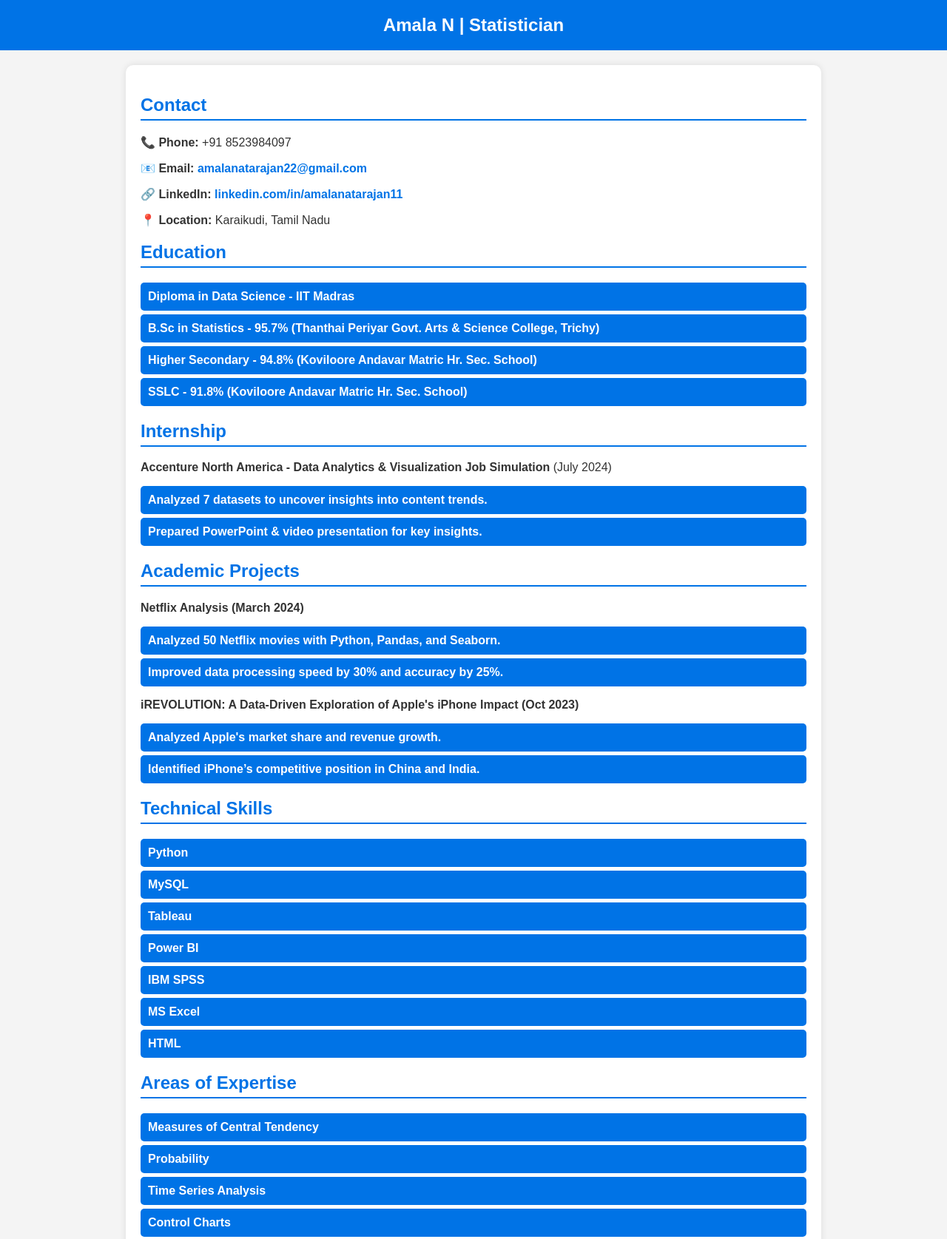
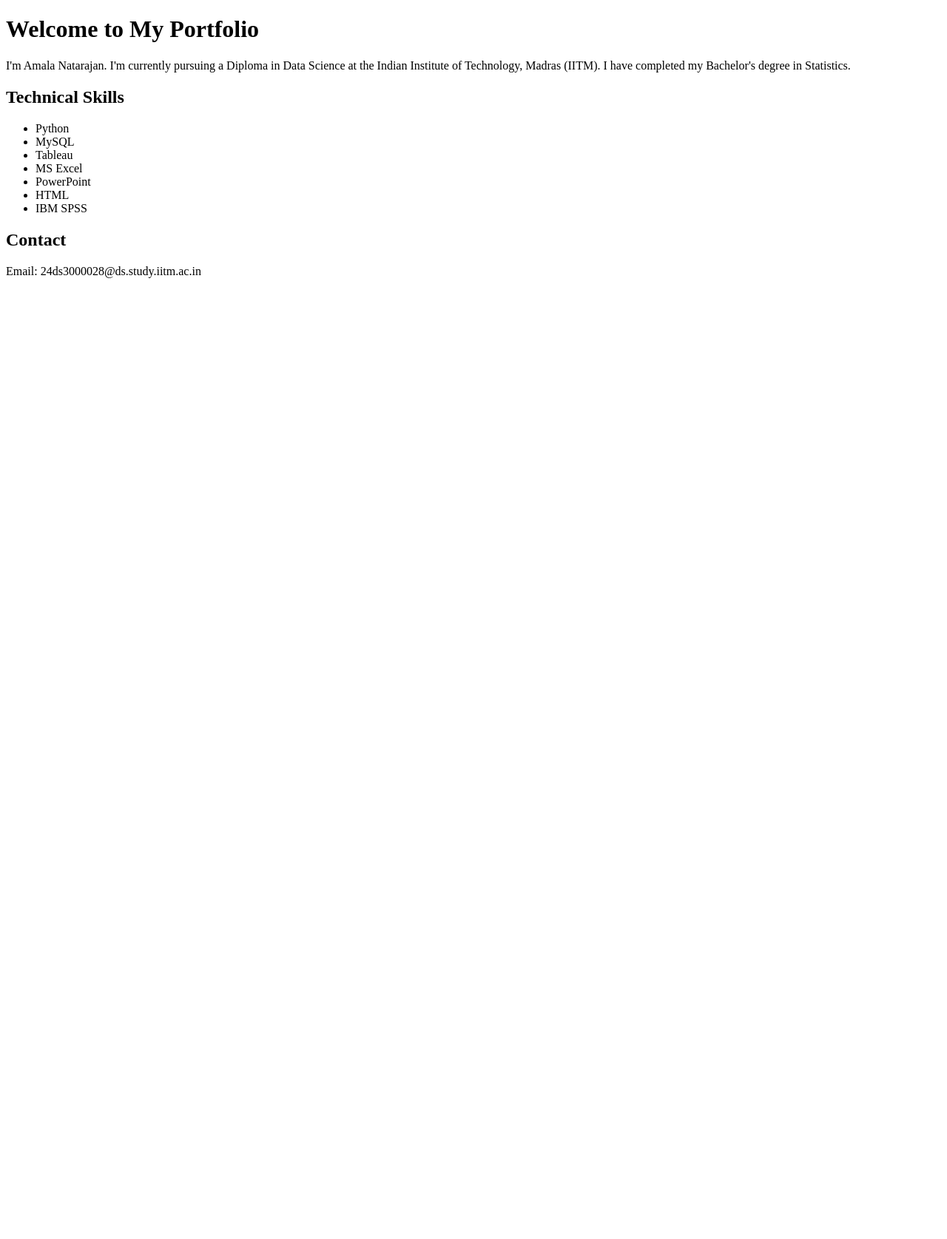
Before and after one commit to Amala-Natarajan/Portfolio, a plain HTML site: page index.html in a window 1280 px wide. Shown: the top 1675 px of the page at 74% size. After the commit the page ends 800 px from the top, so only its background shows below. Drawn offline with Linux system fonts and the light colour scheme.

Commit message:
Update index.html

```diff
--- a/index.html
+++ b/index.html
@@ -3,184 +3,24 @@
 <head>
     <meta charset="UTF-8">
     <meta name="viewport" content="width=device-width, initial-scale=1.0">
-    <title>Amala N | Statistician Portfolio</title>
-    <style>
-        body {
-            font-family: Arial, sans-serif;
-            margin: 0;
-            padding: 0;
-            background-color: #f4f4f4;
-            color: #333;
-        }
-        header {
-            background: #0073e6;
-            color: white;
-            padding: 20px;
-            text-align: center;
-            font-size: 24px;
-            font-weight: bold;
-        }
-        .container {
-            max-width: 900px;
-            margin: 20px auto;
-            background: white;
-            padding: 20px;
-            border-radius: 10px;
-            box-shadow: 0px 0px 10px rgba(0, 0, 0, 0.1);
-        }
-        h2 {
-            color: #0073e6;
-            border-bottom: 2px solid #0073e6;
-            padding-bottom: 5px;
-        }
-        ul {
-            list-style-type: none;
-            padding: 0;
-        }
-        li {
-            background: #0073e6;
-            color: white;
-            padding: 10px;
-            margin: 5px 0;
-            border-radius: 5px;
-            font-weight: bold;
-        }
-        .contact a {
-            color: #0073e6;
-            text-decoration: none;
-            font-weight: bold;
-        }
-        .contact a:hover {
-            text-decoration: underline;
-        }
-        .footer {
-            text-align: center;
-            padding: 10px;
-            background: #0073e6;
-            color: white;
-            margin-top: 20px;
-            font-weight: bold;
-        }
-    </style>
+    <title>My Work</title>
 </head>
 <body>
+    <h1>Welcome to My Portfolio</h1>
+    <p>I'm Amala Natarajan. I'm currently pursuing a Diploma in Data Science at the Indian Institute of Technology, Madras (IITM). I have completed my Bachelor's degree in Statistics.</p>
 
-    <header>
-        Amala N | Statistician
-    </header>
-
-    <div class="container">
-
-        <section class="contact">
-            <h2>Contact</h2>
-            <p><strong>📞 Phone:</strong> +91 8523984097</p>
-            <p><strong>📧 Email:</strong> <a href="mailto:amalanatarajan22@gmail.com">amalanatarajan22@gmail.com</a></p>
-            <p><strong>🔗 LinkedIn:</strong> <a href="https://www.linkedin.com/in/amalanatarajan11" target="_blank">linkedin.com/in/amalanatarajan11</a></p>
-            <p><strong>📍 Location:</strong> Karaikudi, Tamil Nadu</p>
-        </section>
-
-        <section class="education">
-            <h2>Education</h2>
-            <ul>
-                <li>Diploma in Data Science - IIT Madras</li>
-                <li>B.Sc in Statistics - 95.7% (Thanthai Periyar Govt. Arts & Science College, Trichy)</li>
-                <li>Higher Secondary - 94.8% (Koviloore Andavar Matric Hr. Sec. School)</li>
-                <li>SSLC - 91.8% (Koviloore Andavar Matric Hr. Sec. School)</li>
-            </ul>
-        </section>
-
-        <section class="internship">
-            <h2>Internship</h2>
-            <p><strong>Accenture North America - Data Analytics & Visualization Job Simulation</strong> (July 2024)</p>
-            <ul>
-                <li>Analyzed 7 datasets to uncover insights into content trends.</li>
-                <li>Prepared PowerPoint & video presentation for key insights.</li>
-            </ul>
-        </section>
-
-        <section class="projects">
-            <h2>Academic Projects</h2>
-            <p><strong>Netflix Analysis (March 2024)</strong></p>
-            <ul>
-                <li>Analyzed 50 Netflix movies with Python, Pandas, and Seaborn.</li>
-                <li>Improved data processing speed by 30% and accuracy by 25%.</li>
-            </ul>
-            <p><strong>iREVOLUTION: A Data-Driven Exploration of Apple's iPhone Impact (Oct 2023)</strong></p>
-            <ul>
-                <li>Analyzed Apple's market share and revenue growth.</li>
-                <li>Identified iPhone’s competitive position in China and India.</li>
-            </ul>
-        </section>
-
-        <section class="skills">
     <h2>Technical Skills</h2>
     <ul>
         <li>Python</li>
         <li>MySQL</li>
         <li>Tableau</li>
-                <li>Power BI</li>
+        <li>MS Excel</li>
+        <li>PowerPoint</li>
+        <li>HTML</li>
         <li>IBM SPSS</li>
-                <li>MS Excel</li>
-                <li>HTML</li>
     </ul>
-        </section>
 
-        <section class="expertise">
-            <h2>Areas of Expertise</h2>
-            <ul>
-                <li>Measures of Central Tendency</li>
-                <li>Probability</li>
-                <li>Time Series Analysis</li>
-                <li>Control Charts</li>
-            </ul>
-        </section>
-
-        <section class="certifications">
-            <h2>Certifications & Courses</h2>
-            <ul>
-                <li>Python Programming (Bharathidasan University)</li>
-                <li>Microsoft Office 365 Productivity Certification</li>
-                <li>Advanced Data Analytics using Python (Naan Mudhalvan)</li>
-                <li>Medical Statistics Course (Thanthai Periyar Govt. College)</li>
-            </ul>
-        </section>
-
-        <section class="achievements">
-            <h2>Achievements</h2>
-            <ul>
-                <li>Silver Medalist, Bharathidasan University</li>
-            </ul>
-        </section>
-
-        <section class="soft-skills">
-            <h2>Soft Skills</h2>
-            <ul>
-                <li>Communication</li>
-                <li>Leadership</li>
-                <li>Problem Solving</li>
-                <li>Teamwork</li>
-            </ul>
-        </section>
-
-        <section class="languages">
-            <h2>Languages</h2>
-            <ul>
-                <li>Tamil (Native)</li>
-                <li>English (Professional)</li>
-                <li>Hindi (Basic)</li>
-            </ul>
-        </section>
-
-        <section class="declaration">
-            <h2>Declaration</h2>
-            <p>"I hereby attest to the accuracy and truthfulness of the provided information to the best of my knowledge."</p>
-        </section>
-
-    </div>
-
-    <div class="footer">
-        &copy; 2025 Amala N | Statistician | Portfolio
-    </div>
-
+    <h2>Contact</h2>
+    <p>Email: <!--email_off-->24ds3000028@ds.study.iitm.ac.in<!--/email_off--></p>
 </body>
 </html>
```
Lines whose indentation alone changed are shown as unchanged.
